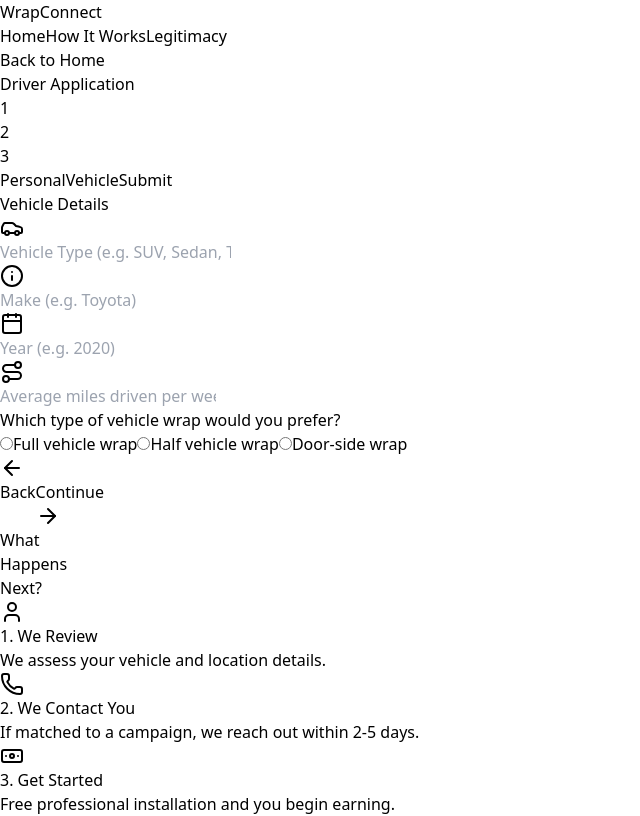
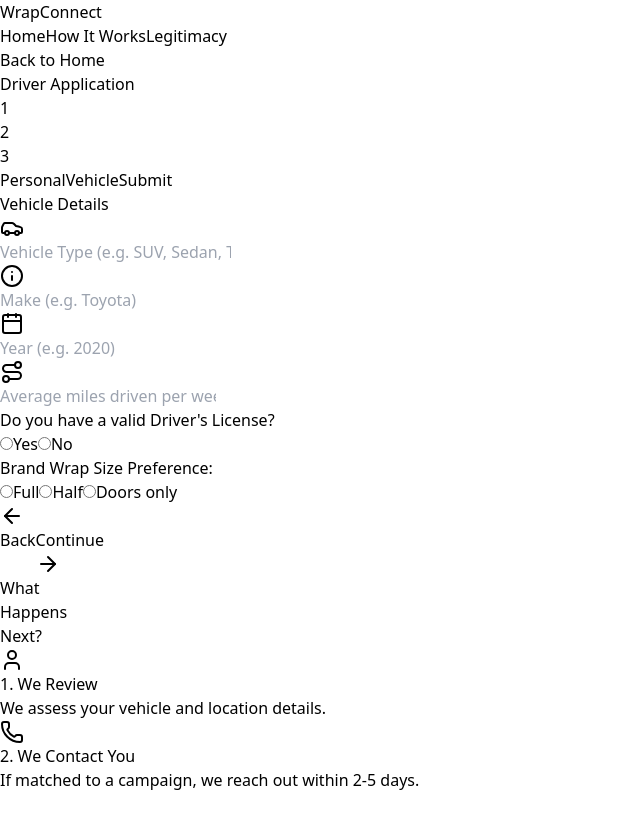
Before and after one commit to stephenonoah/Wrap-Connect, a React (Vite) app: page /apply in a window 1280 px wide. Both pictures are taken after a click on the button "Continue". Shown: the whole page, without its empty margins (0-640 px from the left). Built offline with nearby package versions, Linux system fonts and the light colour scheme; no server answers.

Commit message:
Launch 2

```diff
--- a/src/pages/Apply.tsx
+++ b/src/pages/Apply.tsx
@@ -3,7 +3,7 @@
 import { createClient } from "@supabase/supabase-js";
 import {
   Check, User, Mail, Phone, MapPin, Car, Info,
-  Banknote, Calendar, ArrowRight, ArrowLeft, Home, Map, Route
+  Calendar, ArrowRight, ArrowLeft, Home, Map, Route, Briefcase
 } from "lucide-react";
 
 // Initialize Supabase using Vite Environment Variables
@@ -16,7 +16,8 @@
   const [formStatus, setFormStatus] = useState<"idle" | "submitting" | "success">("idle");
   const [form, setForm] = useState({
     name: "", email: "", phone: "", address: "", city: "", state: "",
-    type: "", make: "", year: "", miles: "", wrapType: "",
+    age: "", gender: "", job: "",
+    type: "", make: "", year: "", miles: "", license: "", wrapType: "",
     terms: false,
   });
 
@@ -51,10 +52,14 @@
           home_address: form.address,
           city: form.city,
           state: form.state,
+          age: form.age,
+          gender: form.gender,
+          current_job: form.job,
           vehicle_type: form.type,
           vehicle_make: form.make,
           vehicle_year: form.year,
           average_miles: form.miles,
+          has_license: form.license,
           wrap_preference: form.wrapType
         }]);
 
@@ -72,10 +77,14 @@
             address: form.address,
             city: form.city,
             state: form.state,
+            age: form.age,
+            gender: form.gender,
+            job: form.job,
             type: form.type,
             make: form.make,
             year: form.year,
             miles: form.miles,
+            license: form.license,
             wrapType: form.wrapType
           })
         });
@@ -88,7 +97,8 @@
       setStep(1);
       setForm({
         name: "", email: "", phone: "", address: "", city: "", state: "",
-        type: "", make: "", year: "", miles: "", wrapType: "", terms: false
+        age: "", gender: "", job: "", type: "", make: "", year: "",
+        miles: "", license: "", wrapType: "", terms: false
       });
 
     } catch (error) {
@@ -168,9 +178,30 @@
                     <div className="space-y-4 animate-in fade-in slide-in-from-right-4 duration-300">
                       <h3 className="text-xl font-bold mb-4 text-blue-400">Basic Information</h3>
                       <IconField icon={User} placeholder="Full Name" name="name" value={form.name} onChange={handleChange} />
-                      <IconField icon={Mail} placeholder="Email Address" type="email" name="email" value={form.email} onChange={handleChange} />
-                      <IconField icon={Phone} placeholder="Phone Number" type="tel" name="phone" value={form.phone} onChange={handleChange} />
-                      <IconField icon={Home} placeholder="Home Address" name="address" value={form.address} onChange={handleChange} />
+                      <div className="grid grid-cols-2 gap-4">
+                        <IconField icon={Mail} placeholder="Email Address" type="email" name="email" value={form.email} onChange={handleChange} />
+                        <IconField icon={Phone} placeholder="Phone Number" type="tel" name="phone" value={form.phone} onChange={handleChange} />
+                      </div>
+
+                      <div className="grid grid-cols-2 gap-4">
+                        <IconField icon={User} placeholder="Age" name="age" value={form.age} onChange={handleChange} type="number" />
+                        <div className="flex items-center gap-4 bg-slate-900/50 rounded-xl border border-slate-600 px-4">
+                          <label className="flex items-center gap-2 cursor-pointer py-4">
+                            <input type="radio" name="gender" value="Male" checked={form.gender === "Male"} onChange={handleChange} required className="w-4 h-4 accent-blue-500 bg-slate-800 border-slate-600" />
+                            <span className="text-slate-300 font-bold text-sm">Male</span>
+                          </label>
+                          <label className="flex items-center gap-2 cursor-pointer py-4">
+                            <input type="radio" name="gender" value="Female" checked={form.gender === "Female"} onChange={handleChange} required className="w-4 h-4 accent-blue-500 bg-slate-800 border-slate-600" />
+                            <span className="text-slate-300 font-bold text-sm">Female</span>
+                          </label>
+                        </div>
+                      </div>
+
+                      <IconField icon={Briefcase} placeholder="Current Job" name="job" value={form.job} onChange={handleChange} />
+
+                      <div className="pt-2">
+                        <IconField icon={Home} placeholder="Home Address" name="address" value={form.address} onChange={handleChange} />
+                      </div>
                       <div className="grid grid-cols-2 gap-4">
                         <IconField icon={MapPin} placeholder="City" name="city" value={form.city} onChange={handleChange} />
                         <IconField icon={Map} placeholder="State" name="state" value={form.state} onChange={handleChange} />
@@ -197,18 +228,30 @@
                       </div>
 
                       <div className="pt-4 border-t border-slate-700">
-                        <label className="block text-sm font-bold text-slate-300 mb-4">Which type of vehicle wrap would you prefer?</label>
+                        <label className="block text-sm font-bold text-slate-300 mb-4">Do you have a valid Driver's License?</label>
+                        <div className="flex gap-4">
+                          {["Yes", "No"].map((option) => (
+                            <label key={option} className="flex-1 flex items-center gap-3 cursor-pointer bg-slate-900/50 p-4 rounded-xl border border-slate-600 hover:border-blue-500 transition-colors">
+                              <input
+                                type="radio" name="license" value={option}
+                                checked={form.license === option} onChange={handleChange}
+                                required className="w-5 h-5 accent-blue-500 bg-slate-800 border-slate-600"
+                              />
+                              <span className="text-white font-medium">{option}</span>
+                            </label>
+                          ))}
+                        </div>
+                      </div>
+
+                      <div className="pt-4 border-t border-slate-700">
+                        <label className="block text-sm font-bold text-slate-300 mb-4">Brand Wrap Size Preference:</label>
                         <div className="space-y-3">
-                          {["Full vehicle wrap", "Half vehicle wrap", "Door-side wrap"].map((option) => (
+                          {["Full", "Half", "Doors only"].map((option) => (
                             <label key={option} className="flex items-center gap-4 cursor-pointer bg-slate-900/50 p-4 rounded-xl border border-slate-600 hover:border-blue-500 transition-colors">
                               <input
-                                type="radio"
-                                name="wrapType"
-                                value={option}
-                                checked={form.wrapType === option}
-                                onChange={handleChange}
-                                required
-                                className="w-5 h-5 accent-blue-500 bg-slate-800 border-slate-600"
+                                type="radio" name="wrapType" value={option}
+                                checked={form.wrapType === option} onChange={handleChange}
+                                required className="w-5 h-5 accent-blue-500 bg-slate-800 border-slate-600"
                               />
                               <span className="text-white font-medium">{option}</span>
                             </label>
@@ -224,11 +267,12 @@
                     <div className="space-y-6 animate-in fade-in slide-in-from-right-4 duration-300">
                       <h3 className="text-xl font-bold mb-4 text-blue-400">Final Review</h3>
                       <div className="bg-slate-900 p-6 rounded-xl border border-slate-700 space-y-3 text-slate-300">
-                         <p><strong className="text-white">Applicant:</strong> {form.name}</p>
+                         <p><strong className="text-white">Applicant:</strong> {form.name} ({form.age}, {form.gender})</p>
                          <p><strong className="text-white">Location:</strong> {form.city}, {form.state}</p>
+                         <p><strong className="text-white">Job:</strong> {form.job}</p>
                          <p><strong className="text-white">Vehicle:</strong> {form.year} {form.make} {form.type}</p>
-                         <p><strong className="text-white">Driving:</strong> ~{form.miles} miles/week</p>
-                         <p><strong className="text-white">Preference:</strong> {form.wrapType}</p>
+                         <p><strong className="text-white">License:</strong> {form.license}</p>
+                         <p><strong className="text-white">Preference:</strong> {form.wrapType} Wrap</p>
                       </div>
 
                       <div className="pt-4">
@@ -256,7 +300,7 @@
                       </button>
                     ) : (
                       <button type="submit" disabled={!form.terms || formStatus === "submitting"} className="inline-flex items-center justify-center px-10 py-4 rounded-full bg-green-500 text-white font-extrabold text-lg hover:bg-green-600 disabled:opacity-50 disabled:cursor-not-allowed transition-all shadow-xl shadow-green-500/20">
-                        {formStatus === "submitting" ? "Submitting securely..." : "Submit Application"}
+                        {formStatus === "submitting" ? "Submitting..." : "Submit Application"}
                       </button>
                     )}
                   </div>
@@ -291,16 +335,6 @@
                     <div className="text-sm text-slate-500 font-medium">If matched to a campaign, we reach out within 2-5 days.</div>
                   </div>
                 </div>
-
-                <div className="flex items-center gap-5">
-                  <div className="w-12 h-12 rounded-full bg-blue-50 flex items-center justify-center flex-shrink-0">
-                    <Banknote className="w-6 h-6 text-blue-600" />
-                  </div>
-                  <div>
-                    <div className="font-bold text-slate-900 text-lg">3. Get Started</div>
-                    <div className="text-sm text-slate-500 font-medium">Free professional installation and you begin earning.</div>
-                  </div>
-                </div>
               </div>
             </div>
           </div>
```
Also changed, not shown: api/send-email.js (+13 -3 lines).
